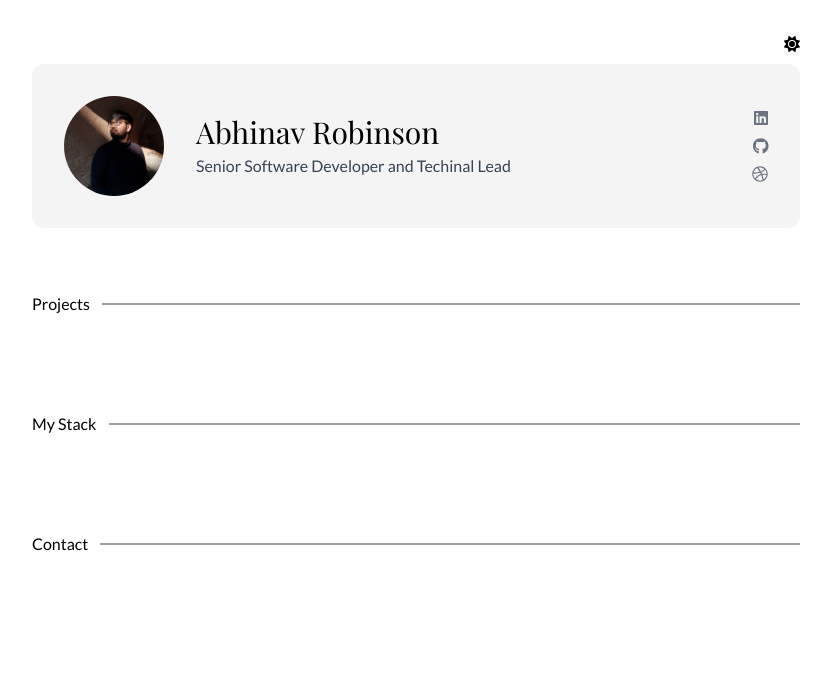
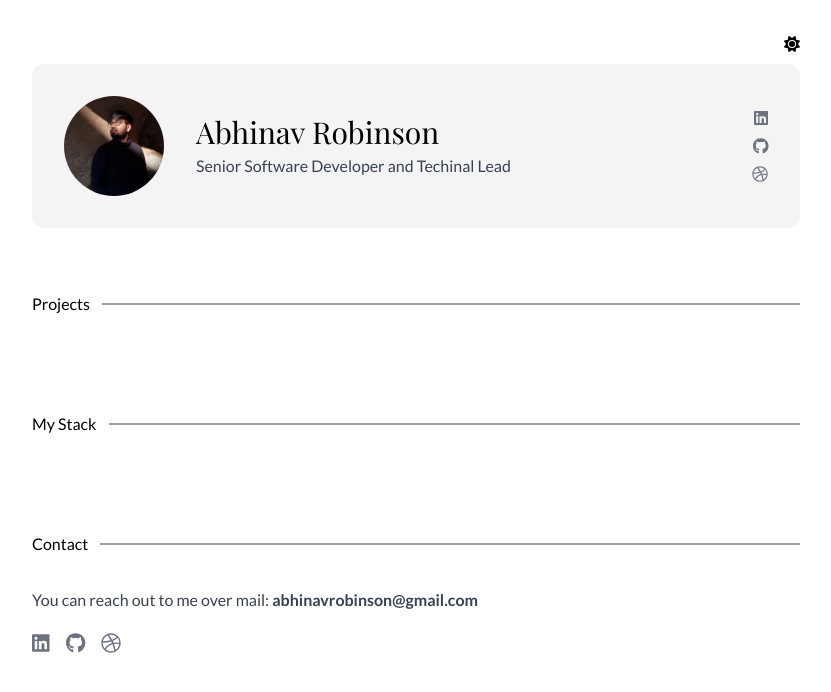
Before and after one commit to AbhinavRobinson/minimal-portfolio, a Next.js app: page / in a window 1280 px wide. Shown: the top 692 px of the page, without its empty margins (224-1055 px from the left). Built offline with nearby package versions, Linux system fonts and the light colour scheme; a web font is replaced by a local one.

Commit message:
📣 add contact section

```diff
--- /dev/null
+++ b/components/Contact.tsx
@@ -0,0 +1,50 @@
+import {
+  faDribbble,
+  faGithub,
+  faLinkedin,
+} from "@fortawesome/free-brands-svg-icons";
+import { FontAwesomeIcon } from "@fortawesome/react-fontawesome";
+import { Divider } from "./Divider";
+
+export const Contact = () => {
+  return (
+    <>
+      <Divider title="Contact" />
+      <p className="max-w-3xl w-full">
+        You can reach out to me over mail:{" "}
+        <b className="dark:text-white cursor-pointer">
+          abhinavrobinson@gmail.com
+        </b>
+      </p>
+      <ul className="hs pt-4 justify-start max-w-3xl w-full gap-4 text-gray-500 select-none text-xl">
+        <li className="hover:text-sky-500 cursor-pointer">
+          <a
+            target="_blank"
+            rel="noopener noreferrer"
+            href="https://linkedin.com/in/abhinavrobinson"
+          >
+            <FontAwesomeIcon icon={faLinkedin} />
+          </a>
+        </li>
+        <li className="hover:text-violet-500 cursor-pointer">
+          <a
+            target="_blank"
+            rel="noopener noreferrer"
+            href="https://github.com/abhinavrobinson/"
+          >
+            <FontAwesomeIcon icon={faGithub} />
+          </a>
+        </li>
+        <li className="hover:text-rose-500 cursor-pointer">
+          <a
+            target="_blank"
+            rel="noopener noreferrer"
+            href="https://dribbble.com/AbhinavR"
+          >
+            <FontAwesomeIcon icon={faDribbble} />
+          </a>
+        </li>
+      </ul>
+    </>
+  );
+};
--- a/components/Divider.tsx
+++ b/components/Divider.tsx
@@ -2,7 +2,7 @@ import { FC } from "react";
 
 export const Divider: FC<{ title: string }> = ({ title }) => {
   return (
-    <div className="overflow-x-hidden w-full max-w-3xl pt-16 pb-4">
+    <div className="overflow-x-hidden w-full max-w-3xl pb-4 pt-16">
       <div className="divider text-bold max-w-max mx-0 text-left relative mb-4 md:w-max">
         {title}
       </div>
--- a/pages/_app.tsx
+++ b/pages/_app.tsx
@@ -4,11 +4,15 @@ import { ThemeProvider } from "next-themes";
 
 import { config } from "@fortawesome/fontawesome-svg-core";
 import "@fortawesome/fontawesome-svg-core/styles.css";
+import Head from "next/head";
 config.autoAddCss = false;
 
 function MyApp({ Component, pageProps }: AppProps) {
   return (
     <ThemeProvider enableSystem={true} attribute="class">
+      <Head>
+        <title>Portfolio | Abhinav Robinson</title>
+      </Head>
       <Component {...pageProps} />
     </ThemeProvider>
   );
--- a/pages/index.tsx
+++ b/pages/index.tsx
@@ -1,6 +1,7 @@
 import { NextPage } from "next";
 import { Divider } from "../components/Divider";
 import Header from "../components/header";
+import { Contact } from "../components/Contact";
 
 const Home: NextPage = () => {
   return (
@@ -8,7 +9,7 @@ const Home: NextPage = () => {
       <Header />
       <Divider title="Projects" />
       <Divider title="My Stack" />
-      <Divider title="Contact" />
+      <Contact />
     </main>
   );
 };
--- a/styles/globals.scss
+++ b/styles/globals.scss
@@ -72,6 +72,3 @@ a {
     @apply bg-zinc-700;
   }
 }
-
-@layer utilities {
-}
```
